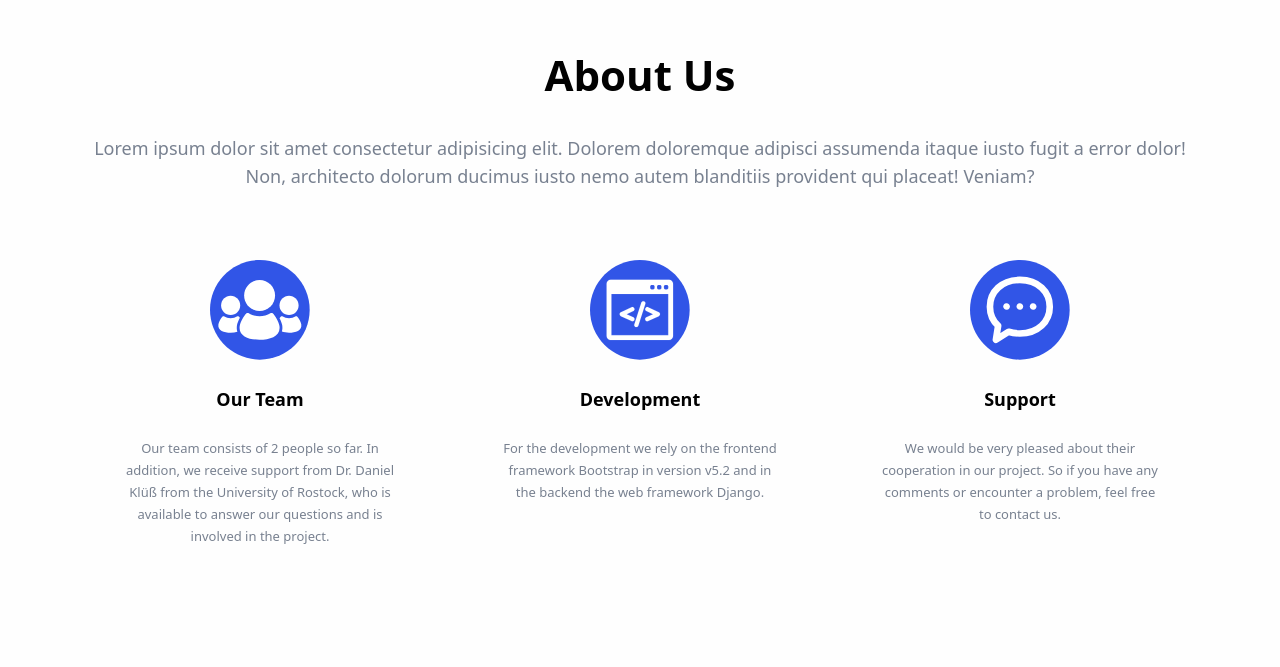
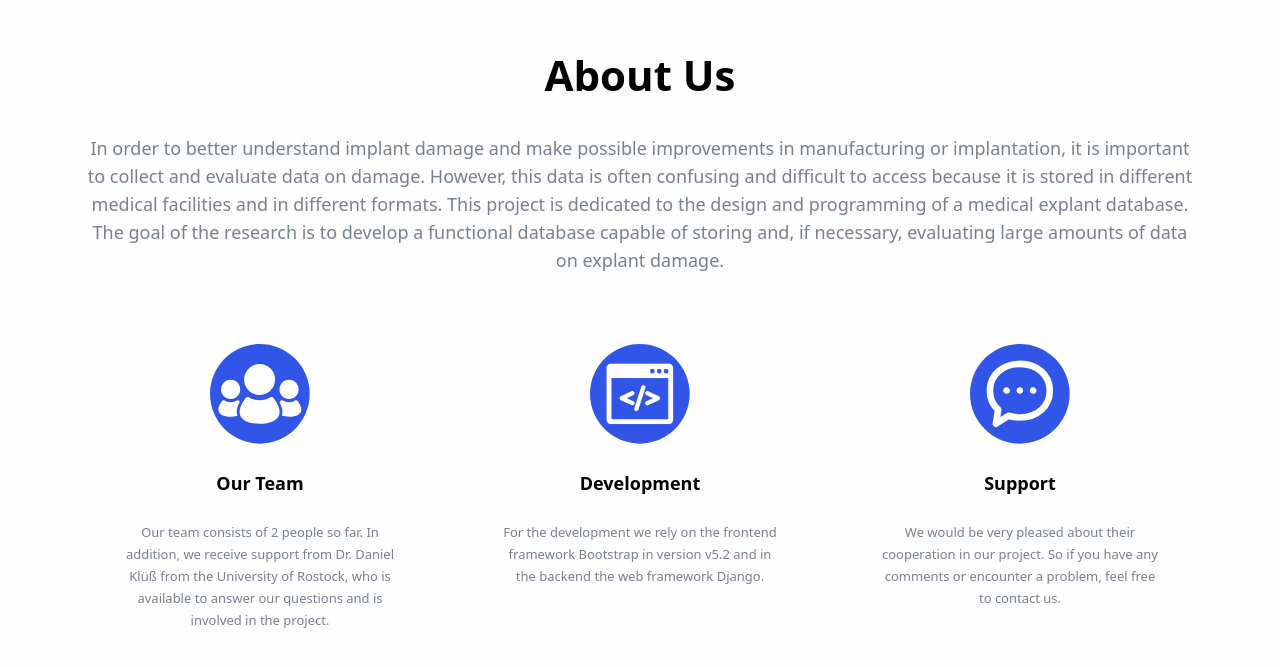
Before and after one commit to bEn1302/ExReg, a plain HTML site: page index.html in a window 1280 px wide. Shown: the part 884-1551 px from the top of the page. Drawn offline with nearby package versions, Linux system fonts and the light colour scheme.

Commit message:
Text about the project

```diff
--- a/index.html
+++ b/index.html
@@ -87,10 +87,15 @@
         <div class="text-header text-center">
           <h3>About Us</h3>
           <p>
-            Lorem ipsum dolor sit amet consectetur adipisicing elit. Dolorem
-            doloremque adipisci assumenda itaque iusto fugit a error dolor! Non,
-            architecto dolorum ducimus iusto nemo autem blanditiis provident qui
-            placeat! Veniam?
+            In order to better understand implant damage and make possible
+            improvements in manufacturing or implantation, it is important to
+            collect and evaluate data on damage. However, this data is often
+            confusing and difficult to access because it is stored in different
+            medical facilities and in different formats. This project is
+            dedicated to the design and programming of a medical explant
+            database. The goal of the research is to develop a functional
+            database capable of storing and, if necessary, evaluating large
+            amounts of data on explant damage.
           </p>
         </div>
         <div class="items text-center">
```
